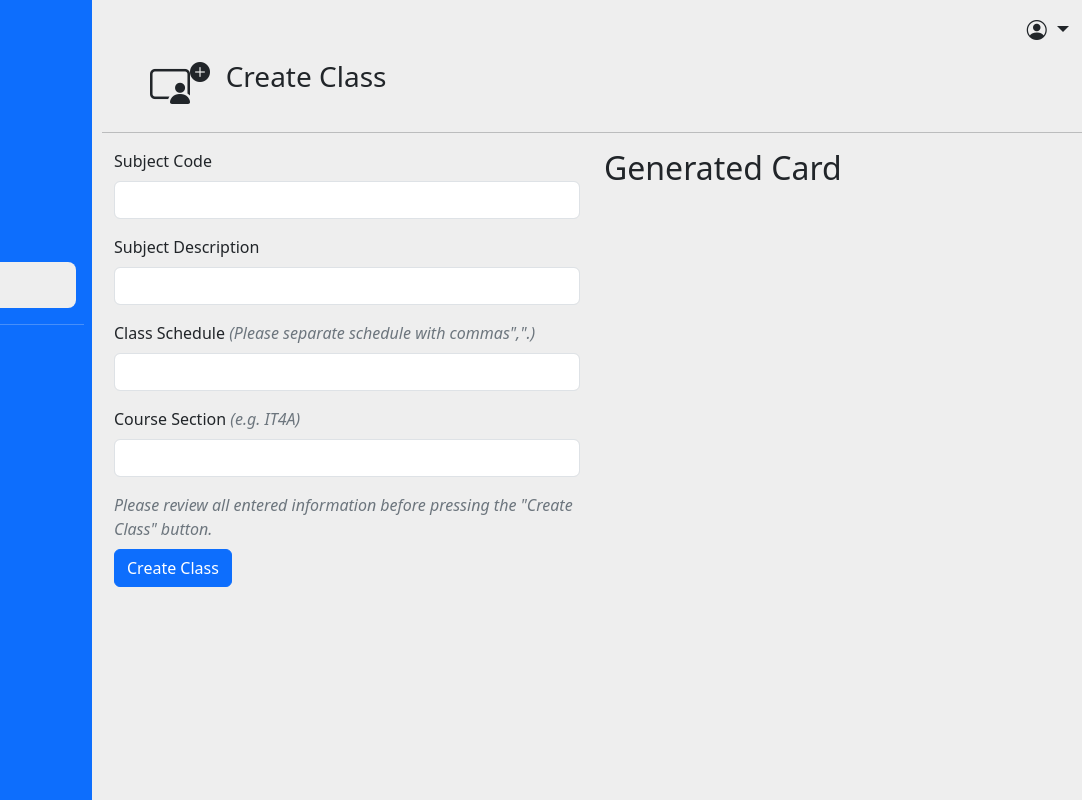
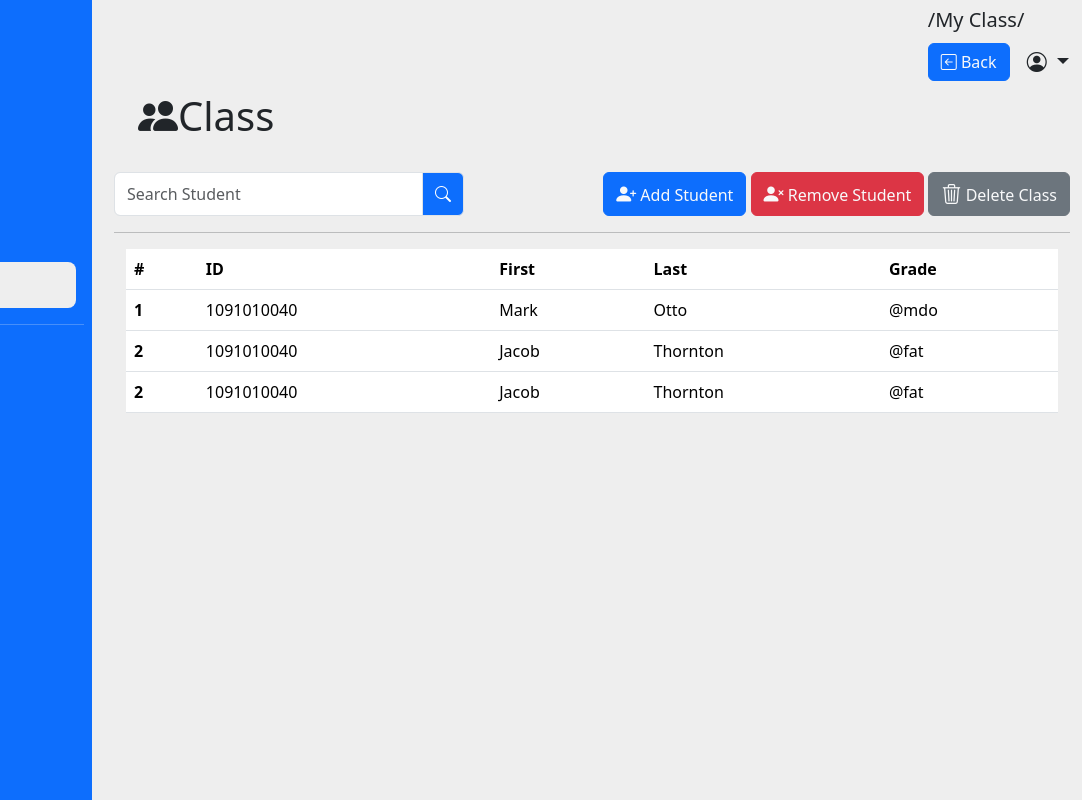
Before and after one commit to group4it/fbc-online-grade-viewing-test, a plain HTML site: page class.html in a window 1280 px wide. Shown: the full height of the page, 198-1280 px from the left. Drawn offline with nearby package versions, Linux system fonts and the light colour scheme.

Commit message:
renamed
addclass to class

```diff
--- a/addclass.html
+++ b/class.html
@@ -55,6 +55,11 @@
 
 
             <div class="topcornerdpd dropdown ms-auto">
+                <h5>/My Class/</h5>
+                <button type="button" class="addclasses btn btn-primary">
+                  <a href="" class="text-light text-decoration-none" data-bs-toggle="" data-bs-target="">
+                  <i class="bi bi-arrow-left-square"></i> Back</a>
+                </button>
                 <button class="btn btn-clear dropdown-toggle fs-5"
                 type="button"
                 data-bs-toggle="dropdown"
@@ -74,49 +79,69 @@
         <div class="content m-0">
             <div class="container text-center px-5">
                 <div class="row">
-                  <div class="col-md-1">
-                    <h1 class="d-flex"><i class="bi bi-person-video3"></i><i class="bi bi-plus-circle-fill fs-5"></i></h1>
-                  </div>
-                  <div class="col-md-3 text-start">
-                    <h3 class="profile-name">Create Class</h3>
+                  <div class="col-md-1 px-0">
+                    <h1 class="d-flex"><i class="bi bi-people-fill"></i><Span class="fs-1">Class</Span></h1>
                   </div>
                 </div>
             </div>
-            <hr>
+            <div class="container mx-auto">
+              <div class="content d-flex pt-4 mx-auto">
+                  <div class="input-group input-group-start m-0 ">
+                      <input type="text" class="form-control" placeholder="Search Student" aria-label="Recipient's username" aria-describedby="basic-addon2">
+                      <span class="input-group-text bg-primary text-white" id="basic-addon2"><i class="bi bi-search"></i></span>
+                  </div>
+                  <div class="ms-auto">
+                    <button type="button" class="addclasses btn btn-primary">
+                    <a href="" class="text-light text-decoration-none" data-bs-toggle="" data-bs-target="">
+                    <i class="bi bi-person-plus-fill text-light fs-5"></i> Add Student</a>
+                    </button>
+                    <button type="button" class="addclasses btn btn-danger">
+                      <a href="" class="text-light text-decoration-none" data-bs-toggle="" data-bs-target="">
+                      <i class="bi bi-person-x-fill text-light fs-5"></i> Remove Student</a>
+                    </button>
+                    <button type="button" class="addclasses btn btn-secondary">
+                      <a href="" class="text-light text-decoration-none" data-bs-toggle="" data-bs-target="">
+                      <i class="bi bi-trash3 text-light fs-5"></i> Delete Class</a>
+                    </button>
+                  </div>
+              </div>
+              <hr>
+
             <div class="container">
-              <div class="row">
-                <div class="col-lg-6">
-                  <form id="card-form">
-                    <div class="mb-3">
-                      <label for="card-code" class="form-label">Subject Code</label>
-                      <input type="text" class="form-control" id="card-code" name="card-code" required>
-                    </div>
-                    <div class="mb-3">
-                      <label for="card-title" class="form-label">Subject Description</label>
-                      <input type="text" class="form-control" id="card-title" name="card-title" required>
-                    </div>
-                    <div class="mb-3">
-                      <label for="card-schedule" class="form-label">Class Schedule <span class="fst-italic fs-6 text-secondary">(Please separate schedule with commas",".)</span></label>
-                      <input type="text" class="form-control" id="card-schedule" name="card-schedule" required>
-                    </div>
-                    <div class="mb-3">
-                      <label for="card-course" class="form-label">Course Section <span class="fst-italic fs-6 text-secondary">(e.g. IT4A)</span></label>
-                      <input type="text" class="form-control" id="card-course" name="card-course" required>
-                    </div>
-
-                    <h7 class="fst-italic fs-6 text-secondary">Please review all entered information before pressing the "Create Class" button.</h7>
-                    <br>
-                    <button type="submit" class="btn btn-primary mt-2">Create Class</button>
-                  </form>
-                </div>
-
-
-
-                <div class="col-lg-6">
-                  <h2>Generated Card</h2>
-                  <div id="card-container"></div>
-                </div>
-              </div>
+              <table class="table">
+                <thead>
+                  <tr>
+                    <th scope="col">#</th>
+                    <th scope="col">ID</th>
+                    <th scope="col">First</th>
+                    <th scope="col">Last</th>
+                    <th scope="col">Grade</th>
+                  </tr>
+                </thead>
+                <tbody>
+                  <tr>
+                    <th scope="row">1</th>
+                    <td>1091010040</td>
+                    <td>Mark</td>
+                    <td>Otto</td>
+                    <td>@mdo</td>
+                  </tr>
+                  <tr>
+                    <th scope="row">2</th>
+                    <td>1091010040</td>
+                    <td>Jacob</td>
+                    <td>Thornton</td>
+                    <td>@fat</td>
+                  </tr>
+                  <tr>
+                    <th scope="row">2</th>
+                    <td>1091010040</td>
+                    <td>Jacob</td>
+                    <td>Thornton</td>
+                    <td>@fat</td>
+                  </tr>
+                </tbody>
+              </table>
             </div>
           </div>
     </div>
@@ -131,52 +156,7 @@
           $(this).addClass('active');
         })
       </script>
-      <script>
-        // Get the card form and card container
-        const cardForm = document.querySelector('#card-form');
-        const cardContainer = document.querySelector('#card-container');
 
-        // Add an event listener to the card form submission
-        cardForm.addEventListener('submit', (e) => {
-          // Prevent the default form submission behavior
-          e.preventDefault();
-
-          // Get the values from the card form
-          const cardCode = cardForm['card-code'].value;
-          const cardTitle = cardForm['card-title'].value;
-          const cardSchedule = cardForm['card-schedule'].value;
-          const cardCourse = cardForm['card-course'].value;
-
-          // Generate the card HTML with the input values
-          const cardHTML = `
-            <a class="card text-decoration-none" href="">
-              <div class="shadow bg-primary rounded-4">
-                <div class="card-title text-light text-center mt-2">
-                  <h5 class="bg-primary rounded-2">${cardCode}</h5>
-                  <h6>${cardTitle}</h6>
-                </div>
-                <div class="card-body bg-light rounded-4 p-3 px-4 mt-2">
-                  <div class="schedule text-black">
-                    <h6>${cardSchedule}</h6>
-                  </div>
-                  <hr>
-                  <div class="d-flex">
-                    <div class="viewclasses btn btn-warning px-2"><i class="bi bi-people-fill"></i> 5</div>
-                      <h5 class="course-section-code mx-3 text-black">${cardCourse}</h5>
-                    </div>
-                  </div>
-                </div>
-              </div>
-            </a>
-          `;
-
-          // Clear the card form input values
-          cardForm.reset();
-
-          // Add the generated card HTML to the card container
-          cardContainer.insertAdjacentHTML('beforeend', cardHTML);
-        });
-      </script>
 
 </body>
 </html>
```
